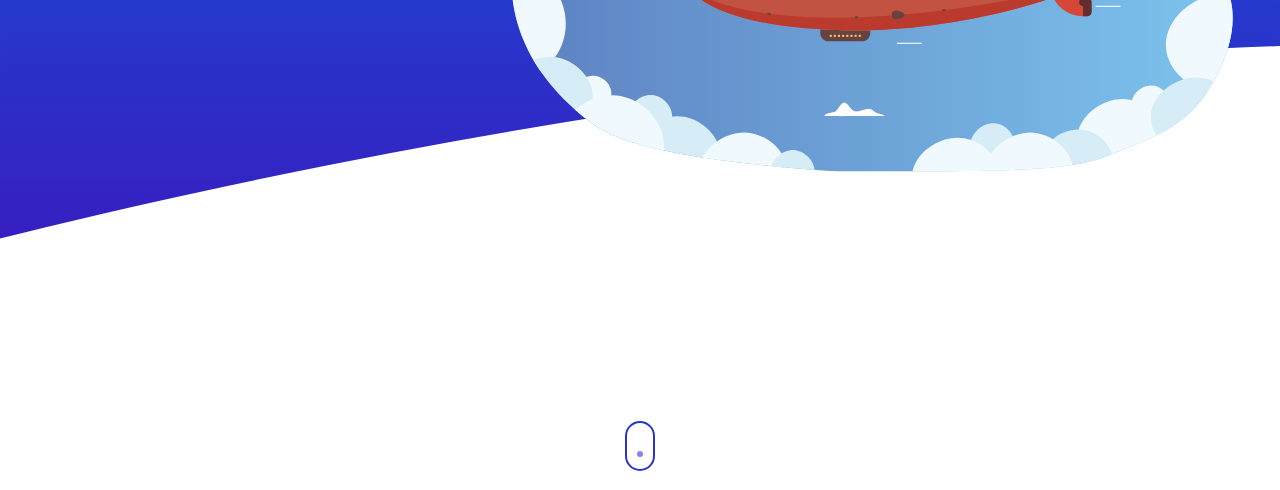
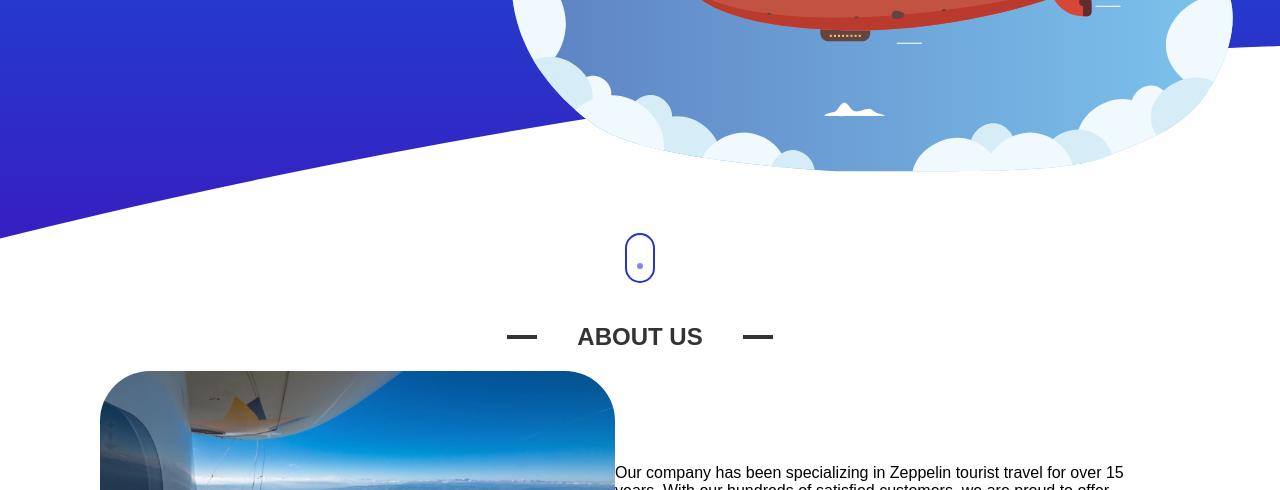
Before and after one commit to mboultoureau/zeppelin-tour, a website: page index.html in a window 1280 px wide. Shown: the part 307-797 px from the top of the page. Drawn offline with Linux system fonts and the light colour scheme.

Commit message:
Fix header

```diff
--- a/css/style.css
+++ b/css/style.css
@@ -58,8 +58,12 @@ h3 {
 }
 
 /* HEADER */
+header {
+    position: relative;
+}
+
 header > div {
-    height: 100vh;
+    height: 600px;
 }
 
 .svg-container {
@@ -810,7 +814,7 @@ nav > div > img {
     border: 2px solid #2834ca;
     border-radius: 50px;
     box-sizing: border-box;
-    top: 91vh;
+    top: 90%;
 }
 #buttonbottom a span::before {
     position: absolute;
--- a/index.html
+++ b/index.html
@@ -42,10 +42,12 @@
                 <h3>A zeppelin for every occasion.</h3>
                 <img src="img/zeppelin-home.svg" alt="Zeppelin" />
             </div>
+
+            <section id="buttonbottom">
+                <a href="#about-us"><span></span></a>
+            </section>
         </header>
-        <section id="buttonbottom">
-            <a href="#about-us"><span></span></a>
-        </section>
+
         <section class="about-us" id="about-us">
             <h2>About us</h2>
             <div>
```
